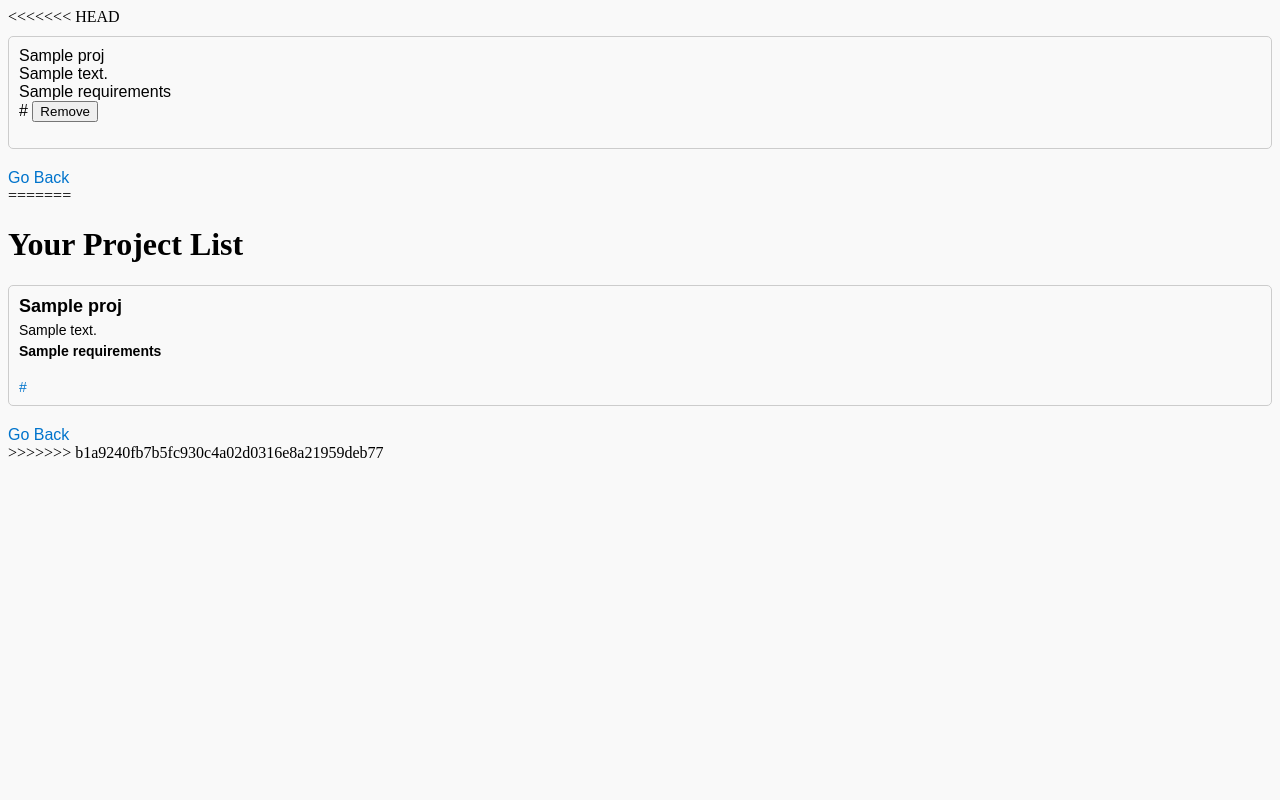
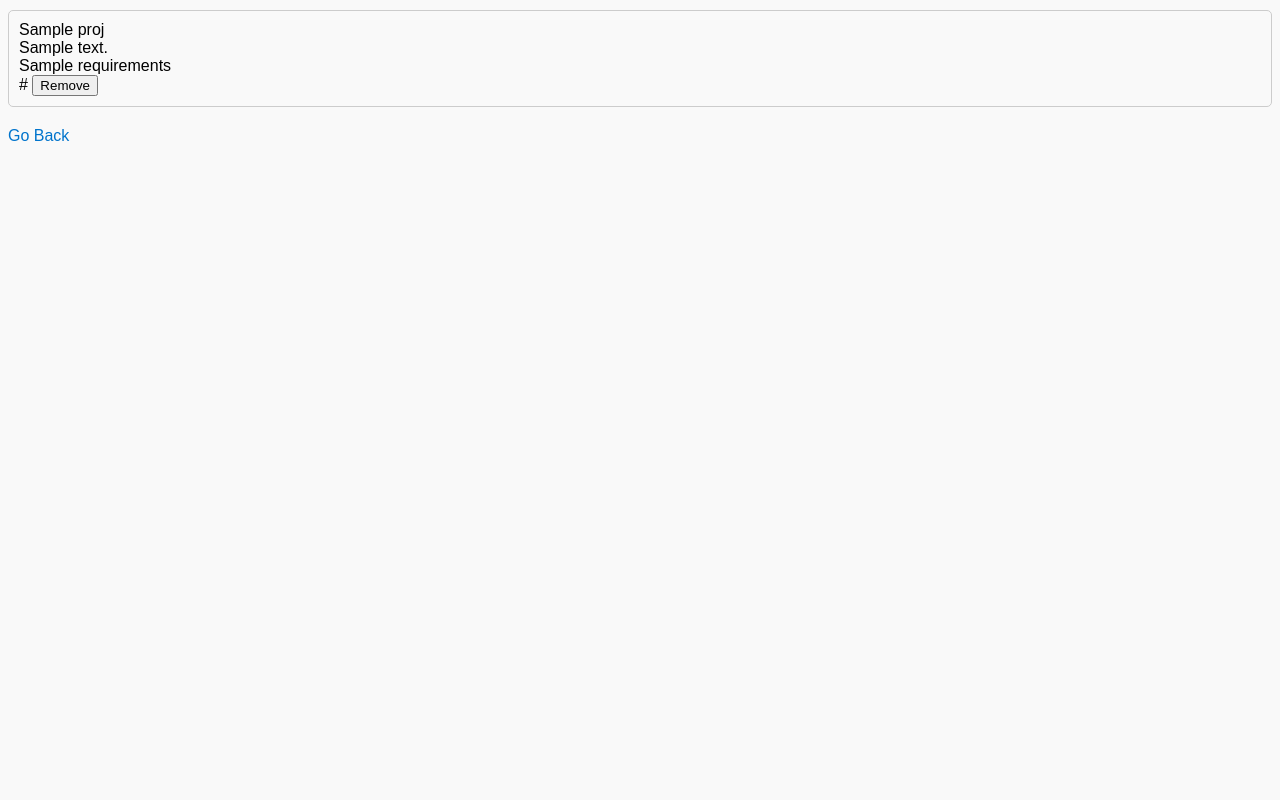
Before and after one commit to chetanty/cosmic, a Django app: template cosmic/feed/templates/project_contribution.html in a window 1280 px wide. Run offline with Django 3.2, Linux system fonts and the light colour scheme; the template is opened without the code that fills it: most values are stand-ins (such as "Sample title", 1, 10 or a date in 2020).

Commit message:
Fixed some bugs

```diff
--- a/cosmic/feed/templates/project_contribution.html
+++ b/cosmic/feed/templates/project_contribution.html
@@ -1,49 +1,32 @@
-<<<<<<< HEAD
-{% if not projs%}
-    <h1>No results</h1>
-{% else %}
-    {% for proj in projs %}
-        <ul>
-            <li>
-                <form action="{% url 'feed:remove_proj' %}" method="post">
-                    <input type="hidden" value="{{ proj.id }}" name="pid">
-                    {% csrf_token %}
-                    {{ proj.proj_name }}<br>
-                    {{ proj.proj_desc }}<br>
-                    {{ proj.requirements }}<br>
-                    {{ proj.proj_links }}
-                    <input type="submit" value="Remove">
-                </form>
-            </li>
-
-        </ul>
-    {% endfor %}
-{% endif %}
-<a href="{% url 'feed:dashboard' %}">Go Back</a>
-=======
 {% load static %}
 
 <!DOCTYPE html>
 <html>
 <head>
-    <title >Your Project List</title>
-    {% load static %}
+    <title>Your Project List</title>
+
     <link rel="stylesheet" href="{% static 'project_contribution.css' %}">
 </head>
 <body>
-    <h1     font-family: 'Montserrat Alternates', sans-serif;
-    >Your Project List</h1>
-    <ul>
+    {% if not projs %}
+        <h1>No results</h1>
+    {% else %}
+    <uL>
         {% for proj in projs %}
         <li>
-            <h2>{{ proj.proj_name }}</h2>
-            <p>{{ proj.proj_desc }}</p>
-            <p class="requirements">{{ proj.requirements }}</p>
-            <a class="proj_links" href="{{ proj.proj_links }}">{{ proj.proj_links }}</a>
+            <form action="{% url 'feed:remove_proj' %}" method="post">
+                <input type="hidden" value="{{ proj.id }}" name="pid">
+                {% csrf_token %}
+                {{ proj.proj_name }}<br>
+                {{ proj.proj_desc }}<br>
+                {{ proj.requirements }}<br>
+                {{ proj.proj_links }}
+                <input type="submit" value="Remove">
+            </form>
         </li>
         {% endfor %}
+    {% endif %}
     </ul>
     <a href="{% url 'feed:dashboard' %}">Go Back</a>
 </body>
 </html>
->>>>>>> b1a9240fb7b5fc930c4a02d0316e8a21959deb77
--- a/cosmic/feed/templates/skills.html
+++ b/cosmic/feed/templates/skills.html
@@ -1,8 +1,7 @@
 <form action="{% url 'feed:update_skills' %}" method="post">
     {% csrf_token %}
-    <p>Current skills: {{ user_skills.skill_text }}</p><br>
     <label for="skills">Your skills</label>
-    <textarea name="skills"></textarea>
+    <textarea name="skills">{{ user_skills.skill_text }}</textarea>
     <input type="submit" value="Add/Update">
 </form>
 <a href="{% url 'feed:dashboard' %}">Go Back</a>
--- a/cosmic/feed/urls.py
+++ b/cosmic/feed/urls.py
@@ -11,5 +11,6 @@ urlpatterns = [
     path("project_contribution", views.project_contribution_view, name="project_contribution"),
     path("skills", views.skills_view, name="skills"),
     path("update_skills", views.update_skills_view, name="update_skills"),
-    path("remove_proj", views.remove_proj_view, name="remove_proj")
+    path("remove_proj", views.remove_proj_view, name="remove_proj"),
+    path("update_project", views.update_project_view, name="update_project")
 ]
```
Also changed, not shown: cosmic/feed/templates/dashboard.html (+4 -4 lines), cosmic/feed/templates/project_list.html (+18 -2 lines), cosmic/feed/views.py (+11 -3 lines), cosmic/db.sqlite3.
